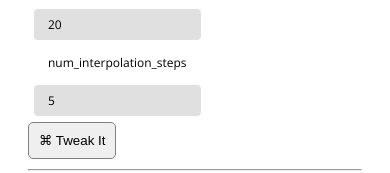
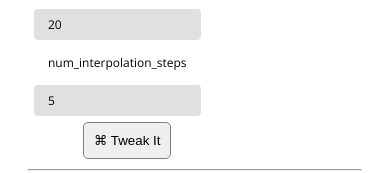
Before and after one commit to AnnyKoval/softserve-webui-first-homework, a plain HTML site: page index.html in a window 390 px wide. Shown: the part 1380-1553 px from the top of the page. Drawn offline with nearby package versions, Linux system fonts and the light colour scheme.

Commit message:
added responsive design

```diff
--- a/style.css
+++ b/style.css
@@ -120,6 +120,11 @@ ul {
     margin-left: 20px;
   }
 }
+@media screen and (max-width: 1200px) {
+  .tweakit-button {
+    margin-left: 75px;
+  }
+}
 hr {
   display: block;
   margin: 0 auto;
```
